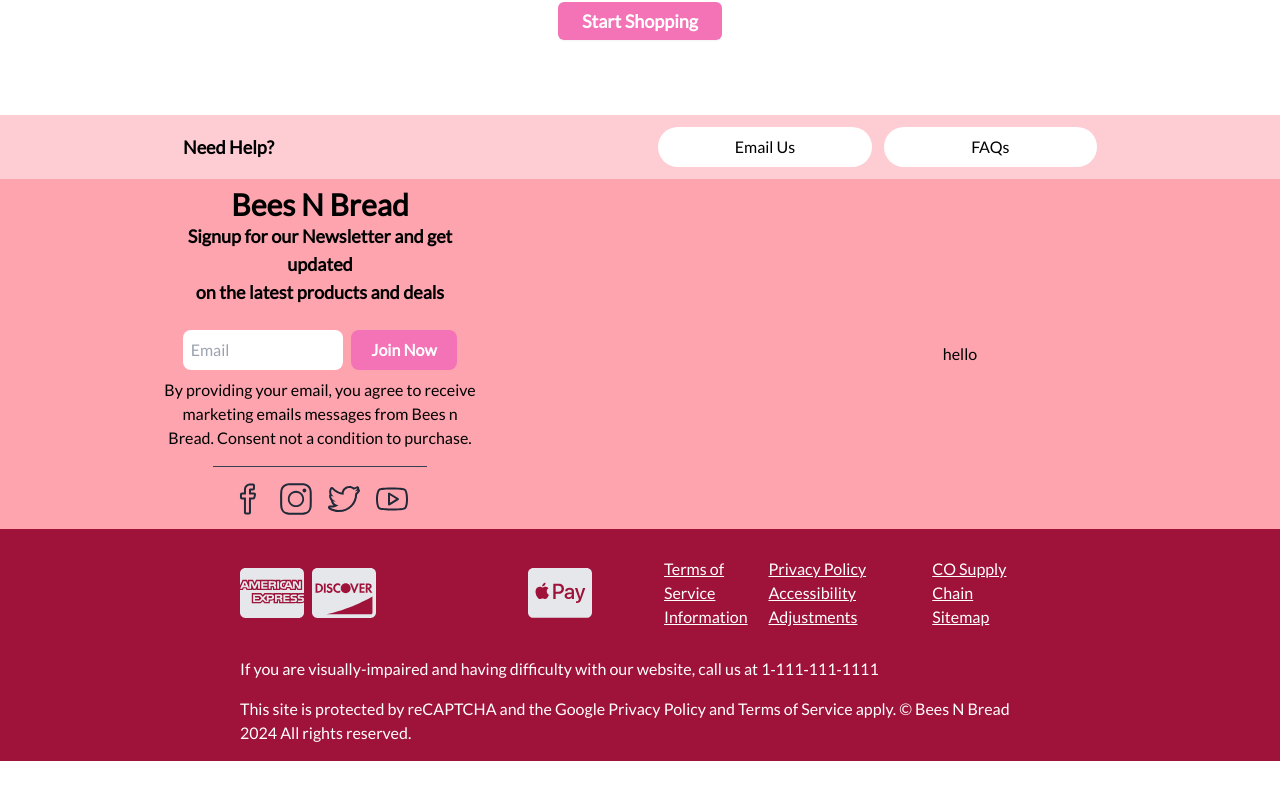
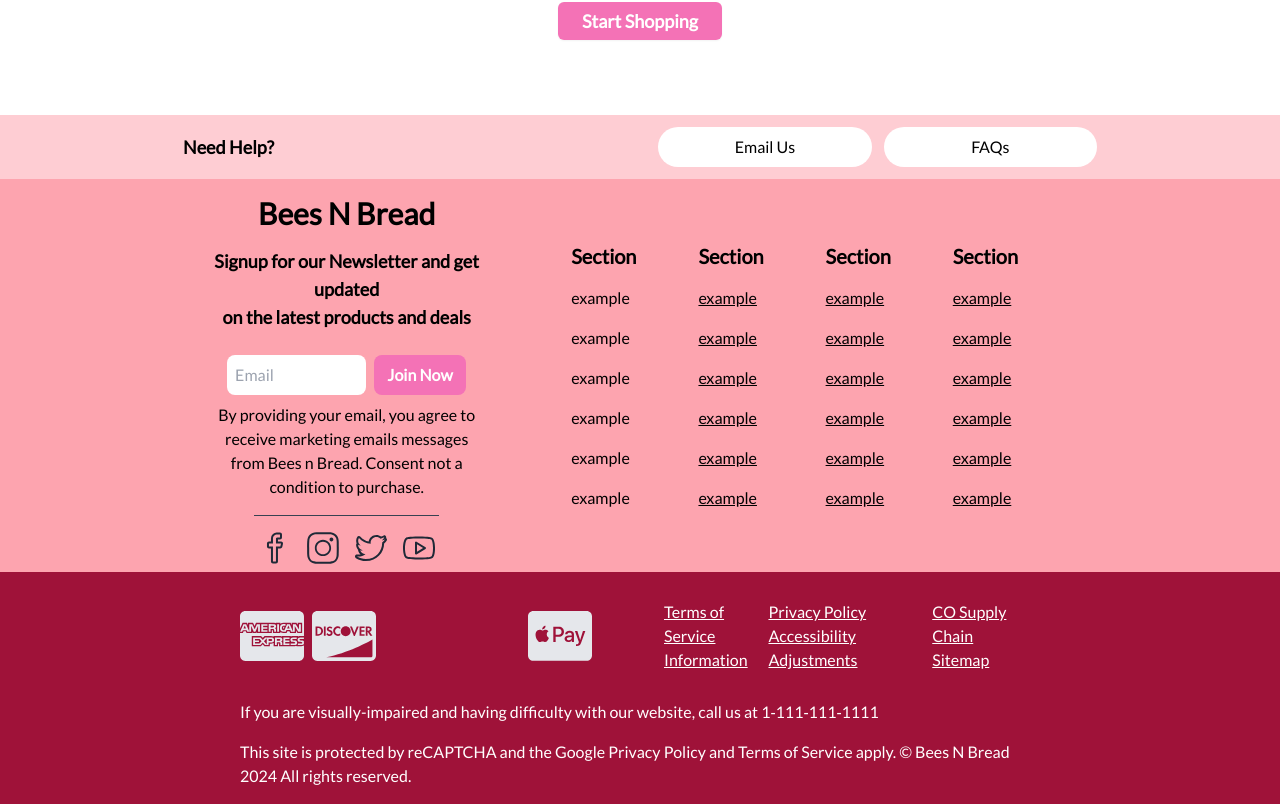
Before and after one commit to coolbluebison/beesandbread, a React (Vite) app in the folder client/: page / in a window 1280 px wide. Shown: the part 1077-1881 px from the top of the page. Before the commit the page ends 1838 px from the top, so only its background shows below. Built offline with nearby package versions, Linux system fonts and the light colour scheme; some icons are missing.

Commit message:
footer and subDrawer

```diff
--- a/client/src/components/Layout/Footer Components/FooterEnding.jsx
+++ b/client/src/components/Layout/Footer Components/FooterEnding.jsx
@@ -19,16 +19,16 @@ export default function FooterEnd(){
                 <FaCcPaypal size={"4rem"}/>
             </div>
             <div className="text-semibold underline">
-                <p>Terms of Service</p>
-                <p>Information</p>
+                <p className="cursor-pointer">Terms of Service</p>
+                <p className="cursor-pointer">Information</p>
             </div>
             <div className="text-semibold underline">
-                <p>Privacy Policy</p>
-                <p>Accessibility Adjustments</p>
+                <p className="cursor-pointer">Privacy Policy</p>
+                <p className="cursor-pointer">Accessibility Adjustments</p>
             </div>
             <div className="text-semibold underline">
-                <p>CO Supply Chain</p>
-                <p>Sitemap</p>
+                <p className="cursor-pointer" >CO Supply Chain</p>
+                <p className="cursor-pointer">Sitemap</p>
             </div>
         </div>
         <p className="py-2 ">If you are visually-impaired and having difficulty with our website, call us at 1‑111‑111‑1111</p>
--- a/client/src/components/Layout/Footer.jsx
+++ b/client/src/components/Layout/Footer.jsx
@@ -10,10 +10,10 @@ export default function Footer(){
     return(
         <>
         <FooterBanner />
-        <div className="w-full bottom-0  bg-rose-300 grid grid-cols-1 md:grid-cols-2 text-black">
-            <div className="col-span-1 flex justify-center items-center min-h-[350px]">
-                <div className="w-1/2 ">
-                    <p className="font-bold text-3xl text-center ">Bees N Bread</p>
+        <div className="w-full bottom-0  bg-rose-300 text-black">
+            <div className="flex justify-between items-center gap-8 mx-52">
+                <div className="w-1/3">
+                    <p className="font-bold text-3xl text-center py-4">Bees N Bread</p>
                     <p className="font-semibold text-lg text-center">Signup for our Newsletter and get updated <br/> on the latest products and deals</p>
                     <form className="flex w-full pt-6 gap-2 items-center justify-center">
                         <input className="w-1/2 rounded-lg bg-white p-2" required placeholder="Email"></input>
@@ -31,14 +31,52 @@ export default function Footer(){
                     </div>
 
                 </div>
+
+                <div className="flex w-2/3 justify-evenly">
+                <div className="">
+                    <p className="font-semibold p-2 text-xl">Section</p>
+                    <p className="cursor-pointer p-2">example</p>
+                    <p className="cursor-pointer p-2">example</p>
+                    <p className="cursor-pointer p-2">example</p>
+                    <p className="cursor-pointer p-2">example</p>
+                    <p className="cursor-pointer p-2">example</p>
+                    <p className="cursor-pointer p-2">example</p>
+                </div>
+                <div className="">
+                    <p className="font-semibold p-2 text-xl">Section</p>
+                    <p className="underline cursor-pointer p-2">example</p>
+                    <p className="underline cursor-pointer p-2">example</p>
+                    <p className="underline cursor-pointer p-2">example</p>
+                    <p className="underline cursor-pointer p-2">example</p>
+                    <p className="underline cursor-pointer p-2">example</p>
+                    <p className="underline cursor-pointer p-2">example</p>
+                </div>
+                <div className="">
+                    <p className="font-semibold p-2 text-xl">Section</p>
+                    <p className="underline cursor-pointer p-2">example</p>
+                    <p className="underline cursor-pointer p-2">example</p>
+                    <p className="underline cursor-pointer p-2">example</p>
+                    <p className="underline cursor-pointer p-2">example</p>
+                    <p className="underline cursor-pointer p-2">example</p>
+                    <p className="underline cursor-pointer p-2">example</p>
+                </div>
+                <div className="">
+                    <p className="font-semibold p-2 text-xl">Section</p>
+                    <p className="underline cursor-pointer p-2">example</p>
+                    <p className="underline cursor-pointer p-2">example</p>
+                    <p className="underline cursor-pointer p-2">example</p>
+                    <p className="underline cursor-pointer p-2">example</p>
+                    <p className="underline cursor-pointer p-2">example</p>
+                    <p className="underline cursor-pointer p-2">example</p>
+                </div>
+                </div>
+
             </div>
-            <div className="col-span-1 flex justify-center items-center">
-                <p> hello</p>
-            </div>
-            <div className="col-span-2 bottom-0 relative">
-                <FooterEnd />
-            </div>
+
+
+
         </div>
+        <FooterEnd />
         </>
     )
 }
--- a/client/src/components/Layout/NavBarComponents/Drawer.jsx
+++ b/client/src/components/Layout/NavBarComponents/Drawer.jsx
@@ -1,13 +1,19 @@
+import SubDrawer from "./SubDrawer"
+import { useState } from "react"
+
 export default function DrawerMain(){
+
+    let [sub,setSub] = useState(false)
+
     return(
         <div className="drawer-side z-50">
                     <label htmlFor="my-drawer" aria-label="close sidebar" className="drawer-overlay"></label>
                     <ul className="menu min-h-full group m-0 p-0 bg-gray-100 text-base-content">
                         <div className="flex group transition-all ease-linear duration-500">
                             <div className="w-80">
-                                <p className="text-center font-semibold text-black p-8 text-lg">Welcome Back 'User'!</p>
+                                <p className="text-center font-semibold text-black p-4 text-lg w full bg-rose-300">Welcome Back 'User'!</p>
                                 <p className="w-full h-[0.5px] mb-2 bg-gray-400"></p>
-                                    <p className="flex items-center text-2xl text-gray-900 font-bold w-full hover:bg-gray-400 transition-all ease-linear cursor-pointer duration-75 px-4 py-1">Categories
+                                    <p className="flex items-center text-2xl text-gray-900 font-bold w-full hover:bg-gray-400 transition-all ease-linear cursor-pointer duration-75 px-4 py-1" onClick={()=>setSub(!sub)}>Categories
                                     <svg className="ml-auto h-6 w-6" viewBox="0 0 24 24" fill="none" xmlns="http://www.w3.org/2000/svg">
                                     <path d="M10 7L15 12L10 17" stroke="#000000" stroke-width="1.5" stroke-linecap="round" stroke-linejoin="round"/>
                                     </svg></p>
@@ -40,9 +46,7 @@ export default function DrawerMain(){
                                     <p className="text-lg text-gray-700 font-semibold w-full hover:bg-gray-400 transition-all ease-linear cursor-pointer duration-75 px-4 py-1">Enviromental Impact</p>
                                     <p className="text-lg text-gray-700 font-semibold w-full hover:bg-gray-400 transition-all ease-linear cursor-pointer duration-75 px-4 py-1">FAQ</p>
                             </div>
-                            <div className="w-80 hidden">
-                                <p className="text-center font-bold text-black">Welcome 'User'</p>
-                            </div>
+                            <SubDrawer sub={sub}/>
                         </div>
                     </ul>
                 </div>
--- /dev/null
+++ b/client/src/components/Layout/NavBarComponents/SubDrawer.jsx
@@ -0,0 +1,9 @@
+
+
+export default function SubDrawer({sub}){
+    return(
+        <div className={!sub? "w-0 transition-all duration-300 opacity-0 -z-50" : "w-[50rem] transition-all duration-300 h-screen bg-gray-200"}>
+
+        </div>
+    )
+}
```
